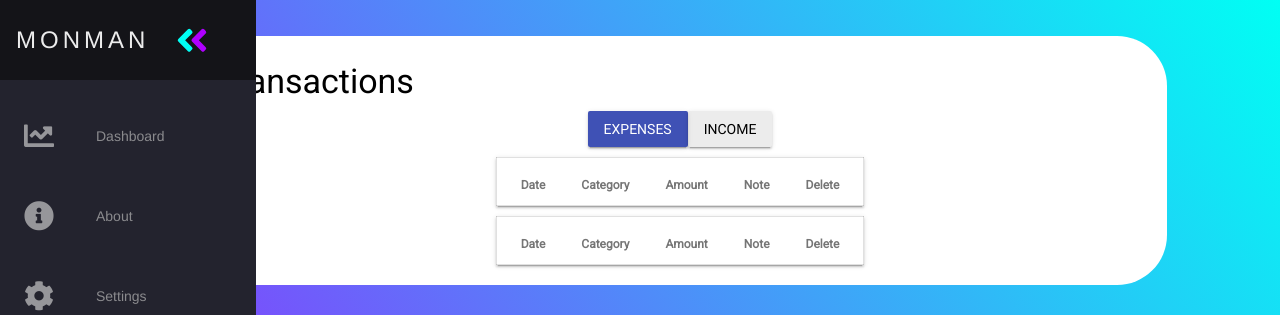
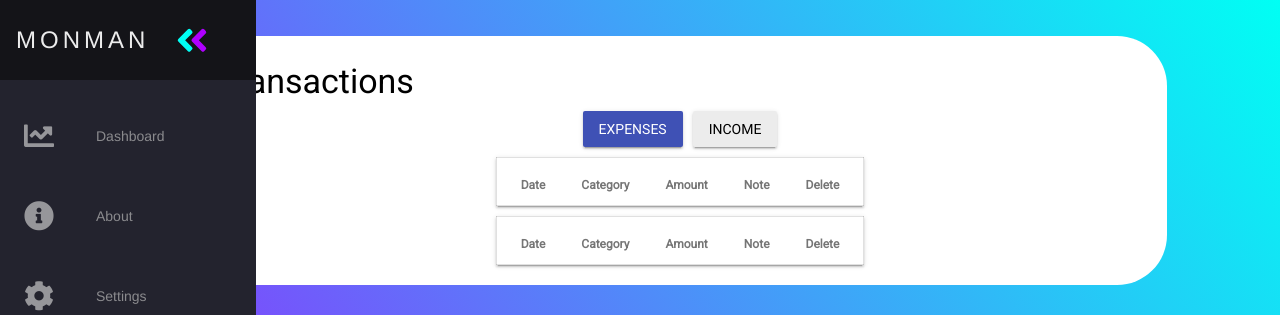
Before and after one commit to miguelcorderocollar/Money-Manager-Web, a Flask app: page /edit in a window 1280 px wide. Shown: the top 315 px of the page. Run offline with Flask 2, Linux system fonts and the light colour scheme; a user stored in the database is signed in; data comes from the database, SQL or seed files in the repository; lists and menus that the app fills with data are empty; some libraries are stand-ins or nearby versions.

Commit message:
Fixed margins button

```diff
--- a/static/css/edit.css
+++ b/static/css/edit.css
@@ -14,9 +14,13 @@
     display: flex;
     justify-content: center;
     margin-bottom: 10px;
+
+
+}
+
+#buttons button{
     margin-left: 5px;
     margin-right: 5px;
-
 }
 #t-expenses{
     text-align: center;
```
